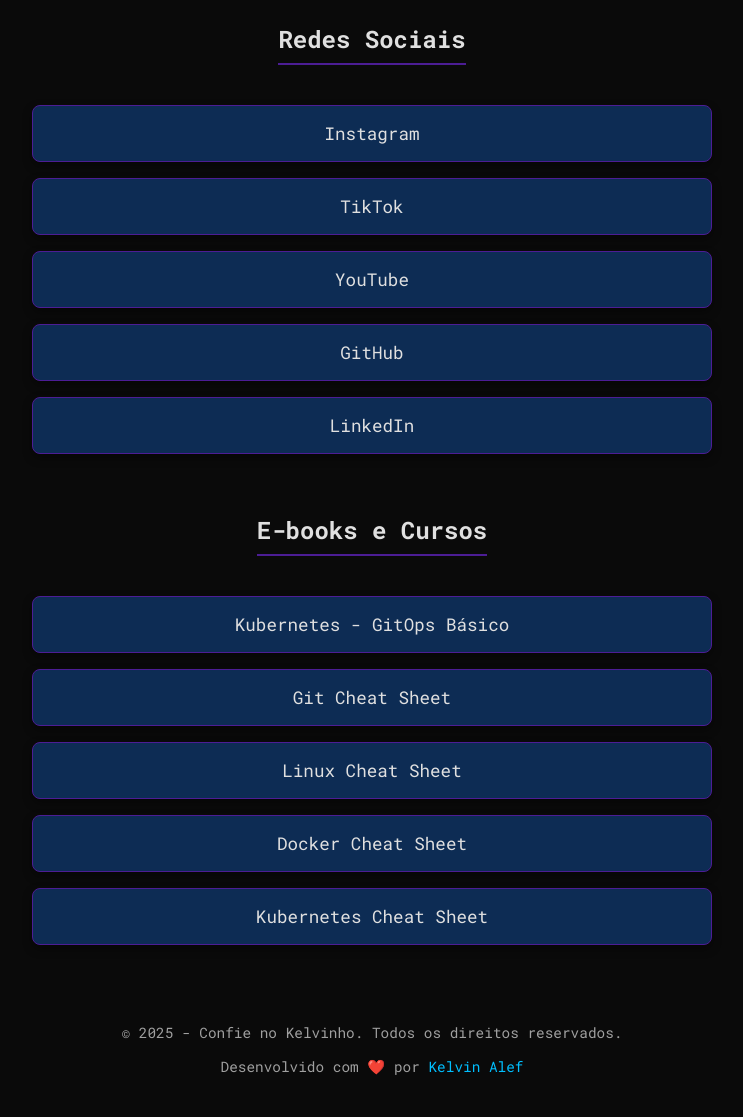
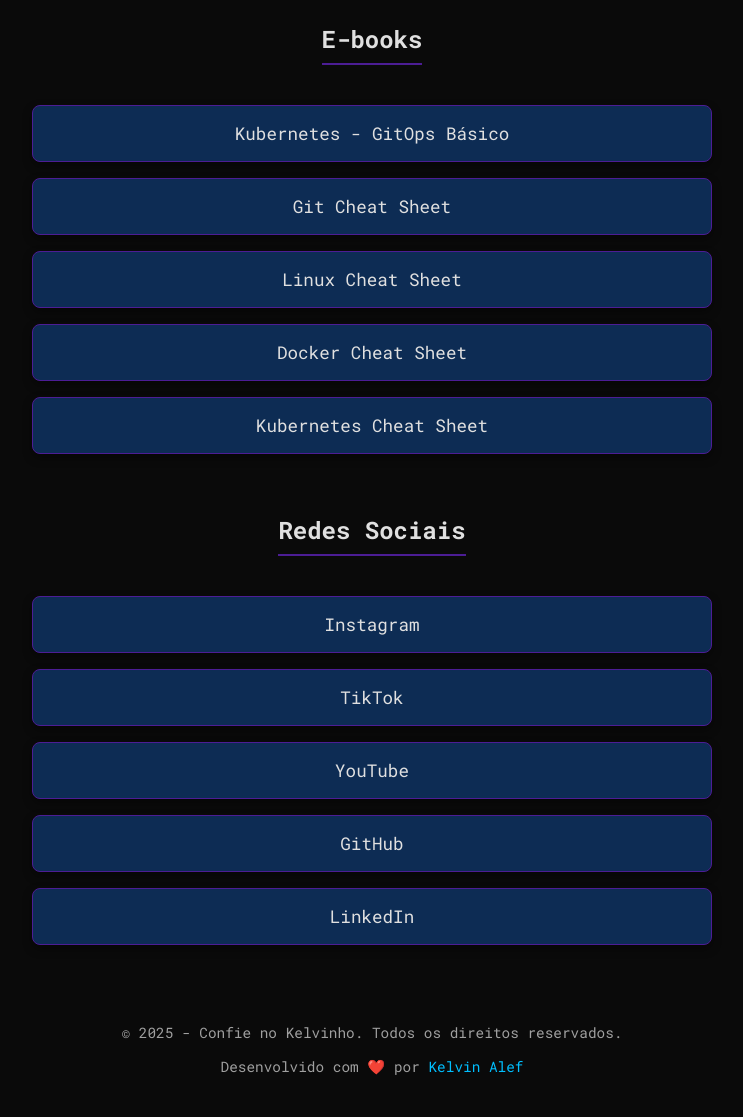
Before and after one commit to devopskelvin/devopskelvin, a plain HTML site: page index.html in a window 1280 px wide. Shown: the part 280-1397 px from the top of the page, without its empty margins (268-1011 px from the left). Drawn offline with Linux system fonts and the light colour scheme.

Commit message:
mehorias

```diff
--- a/index.html
+++ b/index.html
@@ -16,28 +16,28 @@
         </header>
 
         <main>
-            <section class="links-section">
-                <h2 class="section-title">Redes Sociais</h2>
-                <a href="https://www.instagram.com/devopskelvin/" target="_blank" class="link-button">Instagram</a>
-                <a href="https://www.tiktok.com/@devopskelvin" target="_blank" class="link-button">TikTok</a>
-                <a href="https://www.youtube.com/@devopskelvin" target="_blank" class="link-button">YouTube</a>
-                <a href="https://github.com/devopskelvin" target="_blank" class="link-button">GitHub</a>
-                <a href="https://www.linkedin.com/in/kelvin-alef/" target="_blank" class="link-button">LinkedIn</a>
-            </section>
-
             <section class="products-section">
-                <h2 class="section-title">E-books e Cursos</h2>
+                <h2 class="section-title">E-books</h2>
                 <a href="products/kubernetes-gitops-basico.html" class="link-button">Kubernetes - GitOps Básico</a>
                 <a href="products/git-cheat-sheet.html" class="link-button">Git Cheat Sheet</a>
                 <a href="products/linux-cheat-sheet.html" class="link-button">Linux Cheat Sheet</a>
                 <a href="products/docker-cheat-sheet.html" class="link-button">Docker Cheat Sheet</a>
                 <a href="products/kubernetes-cheat-sheet.html" class="link-button">Kubernetes Cheat Sheet</a>
             </section>
+
+            <section class="links-section">
+                <h2 class="section-title">Redes Sociais</h2>
+                <a href="https://www.instagram.com/devopskelvin" target="_blank" class="link-button">Instagram</a>
+                <a href="https://www.tiktok.com/@devopskelvin" target="_blank" class="link-button">TikTok</a>
+                <a href="https://www.youtube.com/@devopskelvin" target="_blank" class="link-button">YouTube</a>
+                <a href="https://github.com/devopskelvin" target="_blank" class="link-button">GitHub</a>
+                <a href="https://www.linkedin.com/in/kelvin-alef" target="_blank" class="link-button">LinkedIn</a>
+            </section>
         </main>
 
         <footer>
             <p>&copy; 2025 - Confie no Kelvinho. Todos os direitos reservados.</p>
-            <p>Desenvolvido com ❤️ por <a href="https://github.com/devopskelvin" target="_blank">Kelvin Alef</a></p>
+            <p>Desenvolvido com ❤️ por <a href="https://www.linkedin.com/in/kelvin-alef" target="_blank">Kelvin Alef</a></p>
         </footer>
     </div>
 
--- a/js/script.js
+++ b/js/script.js
@@ -1,7 +1,7 @@
 document.addEventListener('DOMContentLoaded', () => {
     const titleElement = document.querySelector('.profile-title');
     if (titleElement) {
-        const originalText = titleElement.innerText;
+        const originalText = "Confie no Kelvinho";
         titleElement.innerText = '';
         let i = 0;
 
```
Also changed, not shown: 1 other file.
